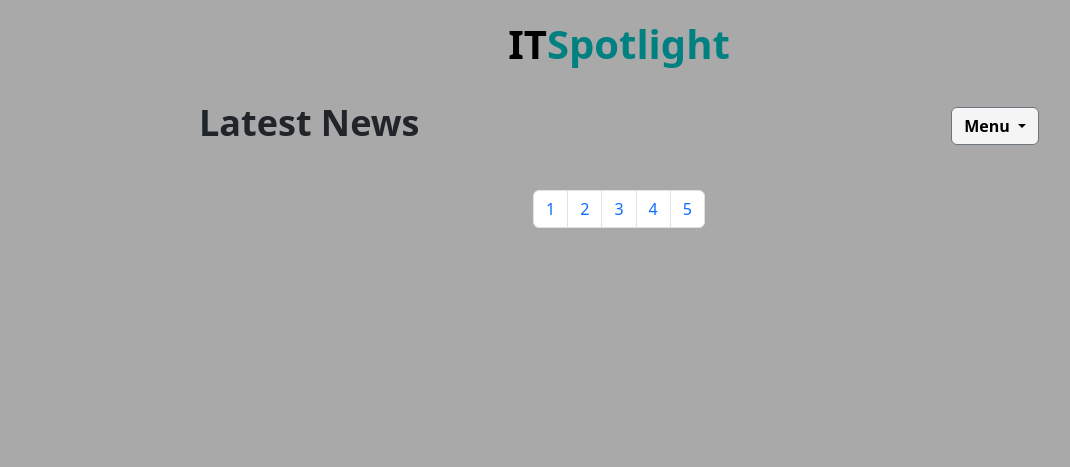
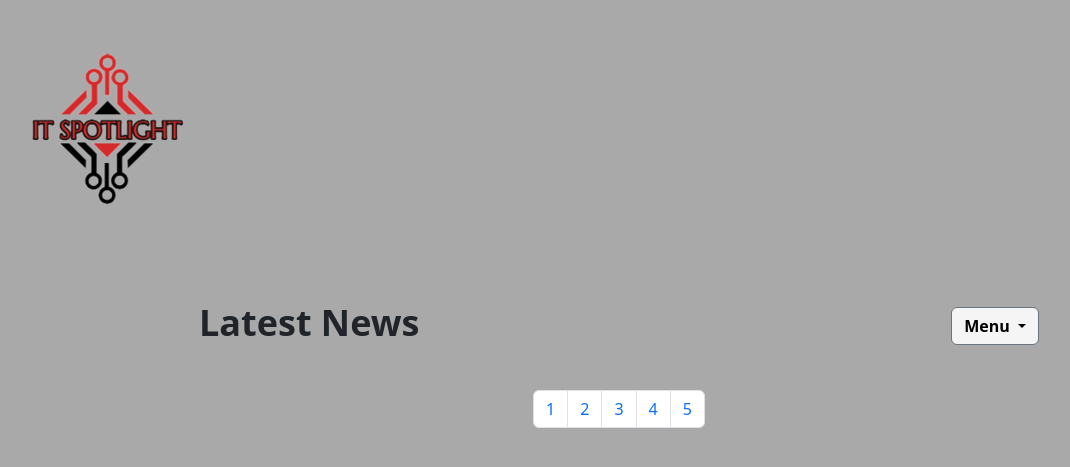
Before and after one commit to HemantSachdeva/ITSpotlight, a Flask app: page / in a window 1280 px wide. Shown: the top 467 px of the page, without its empty margins (21-1091 px from the left). Run offline with Flask 2, Linux system fonts and the light colour scheme; data that the repository does not hold is empty; some libraries are stand-ins or nearby versions.

Commit message:
base: Replace header by the logo
Signed-off-by: Hemant Sachdeva <hemant.evolver@gmail.com>

```diff
--- a/templates/base.html
+++ b/templates/base.html
@@ -17,8 +17,10 @@
 </head>
 
 <body style="background-color: darkgrey;">
+    <a href="/index">
+        <img src="../static/assets/favicon.ico" style="float: left;">
+    </a>
     <div class="container spotlight">
-        <h1>IT<span>Spotlight</span></h1>
         <div class="header">
             <div class="left">{% block header %}{% endblock %}</div>
             <div class="right">
```
